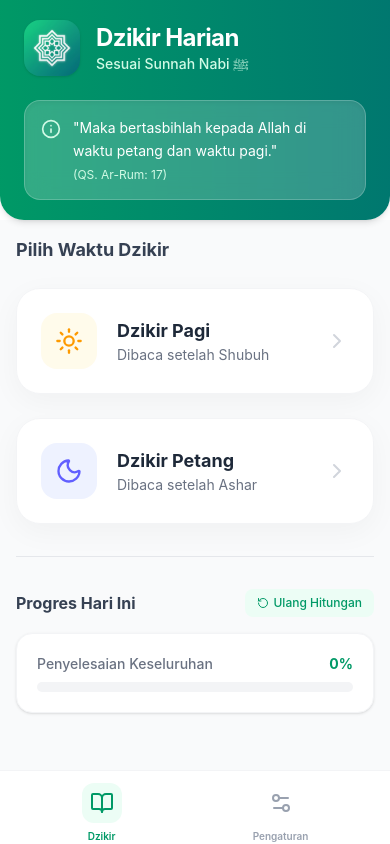
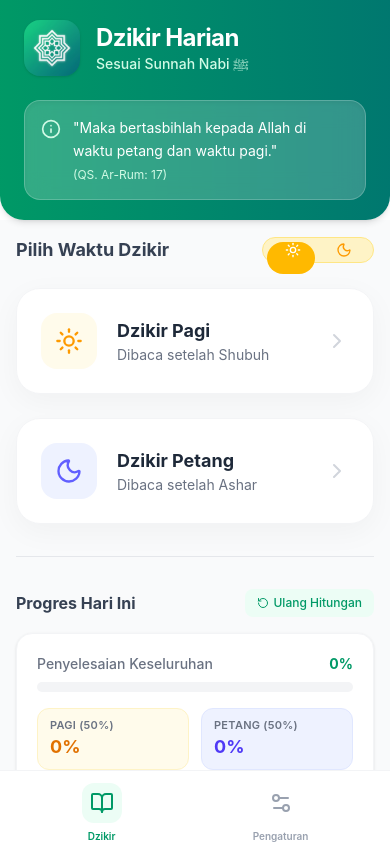
Before and after one commit to adhityogb/DzikirHarian, a React (Vite) app: page / in a window 390 px wide. Built offline with nearby package versions, Linux system fonts and the light colour scheme; a web font is replaced by a local one.

Commit message:
feat: perbarui beranda dengan progress 50:50 dan banner install

```diff
--- a/src/App.jsx
+++ b/src/App.jsx
@@ -1,5 +1,5 @@
 import React, { useState, useEffect, useMemo, useRef } from 'react';
-import { Sun, Moon, Check, RotateCcw, Settings2, Languages, AlignLeft, BookOpen, X, ChevronRight, Info, Type } from 'lucide-react';
+import { Sun, Moon, Check, RotateCcw, Settings2, Languages, AlignLeft, BookOpen, X, ChevronRight, Info, Type, Download } from 'lucide-react';
 import appLogo from './assets/app-logo.png';
 
 // --- DATA DZIKIR (Super Lengkap) ---
@@ -434,6 +434,15 @@ export default function App() {
   const [isNightView, setIsNightView] = useState(() => {
     return localStorage.getItem('dzikir_night_view') === 'true';
   });
+  const [installPromptEvent, setInstallPromptEvent] = useState(null);
+  const [isMobileView, setIsMobileView] = useState(() => window.innerWidth < 768);
+  const [isStandaloneMode, setIsStandaloneMode] = useState(() => {
+    return window.matchMedia('(display-mode: standalone)').matches || window.navigator.standalone === true;
+  });
+  const [showInstallBanner, setShowInstallBanner] = useState(() => {
+    const standalone = window.matchMedia('(display-mode: standalone)').matches || window.navigator.standalone === true;
+    return window.innerWidth < 768 && !standalone;
+  });
 
   const currentDzikirList = dzikirData[activeTime];
 
@@ -459,6 +468,42 @@ export default function App() {
   useEffect(() => {
     localStorage.setItem('dzikir_night_view', String(isNightView));
   }, [isNightView]);
+
+  useEffect(() => {
+    const checkMobile = () => {
+      const mobile = window.innerWidth < 768;
+      const standalone = window.matchMedia('(display-mode: standalone)').matches || window.navigator.standalone === true;
+      setIsMobileView(mobile);
+      setIsStandaloneMode(standalone);
+      if (standalone) {
+        setShowInstallBanner(false);
+      }
+    };
+
+    const handleBeforeInstallPrompt = (event) => {
+      event.preventDefault();
+      setInstallPromptEvent(event);
+      const standalone = window.matchMedia('(display-mode: standalone)').matches || window.navigator.standalone === true;
+      if (!standalone && window.innerWidth < 768) {
+        setShowInstallBanner(true);
+      }
+    };
+
+    const handleAppInstalled = () => {
+      setShowInstallBanner(false);
+      setInstallPromptEvent(null);
+    };
+
+    window.addEventListener('beforeinstallprompt', handleBeforeInstallPrompt);
+    window.addEventListener('appinstalled', handleAppInstalled);
+    window.addEventListener('resize', checkMobile);
+
+    return () => {
+      window.removeEventListener('beforeinstallprompt', handleBeforeInstallPrompt);
+      window.removeEventListener('appinstalled', handleAppInstalled);
+      window.removeEventListener('resize', checkMobile);
+    };
+  }, []);
 
   useEffect(() => {
     const preventPinchZoom = (event) => {
@@ -551,6 +596,41 @@ export default function App() {
     return totalTarget === 0 ? 0 : Math.round((totalCompleted / totalTarget) * 100);
   }, [counts, currentDzikirList]);
 
+  const getStoredCounts = (time) => {
+    if (time === activeTime) return counts;
+    const saved = localStorage.getItem(`dzikir_counts_${time}`);
+    return saved ? JSON.parse(saved) : {};
+  };
+
+  const getProgressForTime = (time) => {
+    const list = dzikirData[time];
+    const savedCounts = getStoredCounts(time);
+
+    let totalTarget = 0;
+    let totalCompleted = 0;
+
+    list.forEach((item) => {
+      totalTarget += item.target;
+      totalCompleted += Math.min(savedCounts[item.id] || 0, item.target);
+    });
+
+    return totalTarget === 0 ? 0 : Math.round((totalCompleted / totalTarget) * 100);
+  };
+
+  const morningProgress = getProgressForTime('pagi');
+  const eveningProgress = getProgressForTime('petang');
+  const dailyProgress = Math.round((morningProgress * 0.5) + (eveningProgress * 0.5));
+
+  const handleInstallApp = async () => {
+    if (!installPromptEvent) return;
+    await installPromptEvent.prompt();
+    const choiceResult = await installPromptEvent.userChoice;
+    if (choiceResult.outcome !== 'accepted') {
+      setShowInstallBanner(false);
+    }
+    setInstallPromptEvent(null);
+  };
+
   return (
     <div className={`min-h-screen bg-gray-50 font-sans text-gray-800 flex justify-center items-stretch lg:items-center overflow-x-hidden selection:bg-emerald-200 px-0 sm:px-4 lg:px-8 ${isNightView ? 'night-view' : ''}`}>
       <div className="w-full max-w-4xl h-[100dvh] lg:h-[92vh] bg-white relative flex flex-col overflow-hidden sm:rounded-[2rem] lg:shadow-2xl lg:border border-gray-200">
@@ -608,7 +688,18 @@ export default function App() {
         <div ref={scrollRef} className="flex-1 overflow-y-auto no-scrollbar relative bg-gray-50 pb-safe">
           {activeTab === 'home' && !isReadingMode && (
             <div className="p-4 sm:p-6 lg:p-8 space-y-6 pb-32 animate-fade-in-up">
-              <h2 className="font-bold text-gray-700 text-lg">Pilih Waktu Dzikir</h2>
+              <div className="flex items-center justify-between gap-4">
+                <h2 className="font-bold text-gray-700 text-lg">Pilih Waktu Dzikir</h2>
+                <button
+                  onClick={() => setIsNightView((prev) => !prev)}
+                  className={`relative inline-flex items-center w-28 p-1 rounded-full transition-all duration-300 ${isNightView ? 'bg-indigo-500/20 border border-indigo-300' : 'bg-amber-100 border border-amber-200'}`}
+                  aria-label="Toggle night/day view"
+                >
+                  <span className={`absolute top-1 left-1 h-8 w-12 rounded-full transition-transform duration-300 ${isNightView ? 'translate-x-[56px] bg-indigo-500' : 'translate-x-0 bg-amber-400'}`} />
+                  <span className="relative z-10 w-1/2 flex justify-center"><Sun className={`w-4 h-4 ${isNightView ? 'text-indigo-200' : 'text-white'}`} /></span>
+                  <span className="relative z-10 w-1/2 flex justify-center"><Moon className={`w-4 h-4 ${isNightView ? 'text-white' : 'text-amber-500'}`} /></span>
+                </button>
+              </div>
 
               <button
                 onClick={() => startReading('pagi')}
@@ -652,15 +743,48 @@ export default function App() {
                 <div className="bg-white rounded-2xl p-5 shadow-sm border border-gray-100">
                   <div className="flex justify-between text-sm font-medium mb-2">
                     <span className="text-gray-500">Penyelesaian Keseluruhan</span>
-                    <span className="text-emerald-600 font-bold">{progress}%</span>
+                    <span className="text-emerald-600 font-bold">{dailyProgress}%</span>
                   </div>
                   <div className="w-full bg-gray-100 h-2.5 rounded-full overflow-hidden">
                     <div
                       className="bg-gradient-to-r from-emerald-400 to-teal-500 h-full rounded-full transition-all duration-1000 ease-out"
-                      style={{ width: `${progress}%` }}
+                      style={{ width: `${dailyProgress}%` }}
                     />
                   </div>
+
+                  <div className="grid grid-cols-2 gap-3 mt-4">
+                    <div className="rounded-xl bg-amber-50 border border-amber-100 px-3 py-2">
+                      <p className="text-[11px] text-gray-500 font-semibold uppercase tracking-wide">Pagi (50%)</p>
+                      <p className="text-lg font-bold text-amber-600">{morningProgress}%</p>
+                    </div>
+                    <div className="rounded-xl bg-indigo-50 border border-indigo-100 px-3 py-2">
+                      <p className="text-[11px] text-gray-500 font-semibold uppercase tracking-wide">Petang (50%)</p>
+                      <p className="text-lg font-bold text-indigo-600">{eveningProgress}%</p>
+                    </div>
+                  </div>
                 </div>
+
+                {isMobileView && !isStandaloneMode && showInstallBanner && (
+                  <div className="mt-4 rounded-2xl border border-emerald-200 bg-gradient-to-r from-emerald-50 to-teal-50 p-4 shadow-sm animate-fade-in-up">
+                    <div className="flex items-start gap-3">
+                      <div className="w-10 h-10 rounded-full bg-emerald-100 text-emerald-700 flex items-center justify-center shrink-0">
+                        <Download className="w-5 h-5" />
+                      </div>
+                      <div className="flex-1">
+                        <p className="font-semibold text-emerald-900 text-sm">Install Dzikir Harian</p>
+                        <p className="text-xs text-emerald-700 mt-1">Akses lebih cepat dari homescreen dan pengalaman seperti aplikasi native.</p>
+                        <div className="flex gap-2 mt-3">
+                          {installPromptEvent ? (
+                            <button onClick={handleInstallApp} className="px-3 py-2 text-xs font-semibold rounded-lg bg-emerald-600 text-white hover:bg-emerald-700 transition-colors">Install</button>
+                          ) : (
+                            <span className="px-3 py-2 text-xs font-semibold rounded-lg bg-white text-emerald-700 border border-emerald-200">Pakai menu browser: Add to Home Screen</span>
+                          )}
+                          <button onClick={() => setShowInstallBanner(false)} className="px-3 py-2 text-xs font-semibold rounded-lg bg-white text-emerald-700 border border-emerald-200 hover:bg-emerald-50 transition-colors">Nanti</button>
+                        </div>
+                      </div>
+                    </div>
+                  </div>
+                )}
               </div>
             </div>
           )}
@@ -690,21 +814,6 @@ export default function App() {
               </div>
 
               <div className="bg-white rounded-3xl shadow-sm border border-gray-100 overflow-hidden divide-y divide-gray-100">
-                <div className="p-5 flex items-center justify-between">
-                  <div className="flex items-center gap-3">
-                    <div className="w-10 h-10 rounded-full bg-indigo-50 flex items-center justify-center text-indigo-600">
-                      <Moon className="w-5 h-5" />
-                    </div>
-                    <div>
-                      <h4 className="font-semibold text-gray-800">Night View</h4>
-                      <p className="text-xs text-gray-500">Mode malam untuk membaca lebih nyaman</p>
-                    </div>
-                  </div>
-                  <label className="relative inline-flex items-center cursor-pointer">
-                    <input type="checkbox" checked={isNightView} onChange={(e) => setIsNightView(e.target.checked)} className="sr-only peer" />
-                    <div className="w-11 h-6 bg-gray-200 peer-focus:outline-none rounded-full peer peer-checked:after:translate-x-full peer-checked:after:border-white after:content-[''] after:absolute after:top-[2px] after:left-[2px] after:bg-white after:border-gray-300 after:border after:rounded-full after:h-5 after:w-5 after:transition-all peer-checked:bg-emerald-500"></div>
-                  </label>
-                </div>
                 <div className="p-5 flex items-center justify-between">
                   <div className="flex items-center gap-3">
                     <div className="w-10 h-10 rounded-full bg-emerald-50 flex items-center justify-center text-emerald-500">
```
